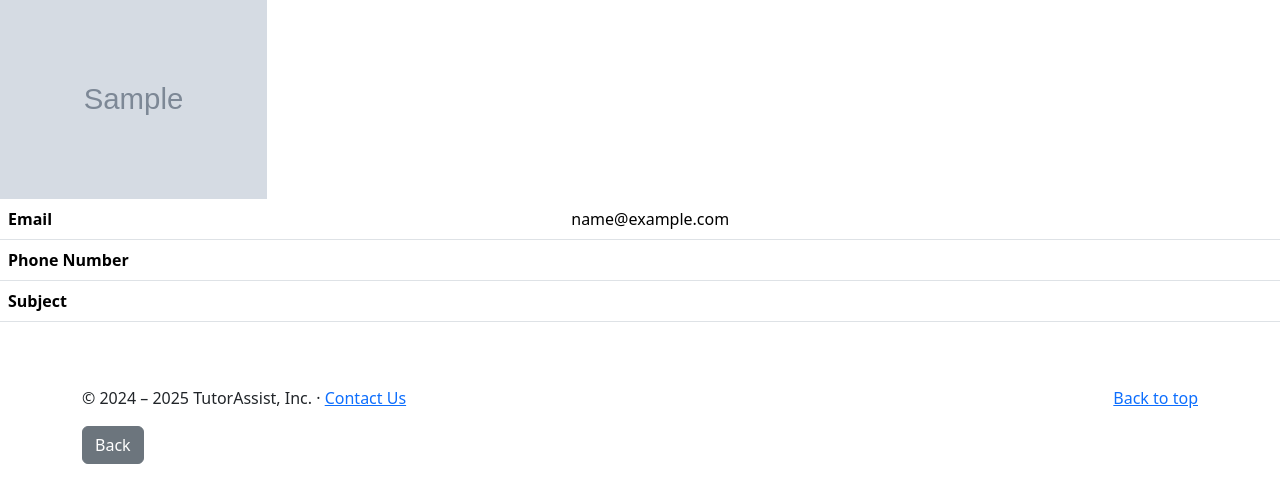
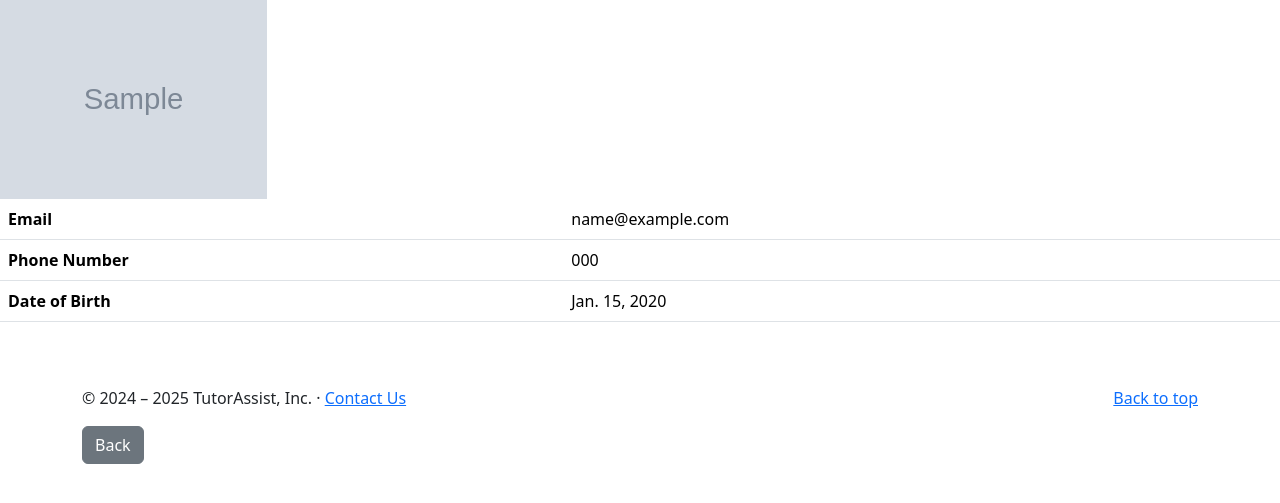
Before and after one commit to Black-Dragon-Kalameet/TutorSystem, a Django app: page /student/sviewprofile/1/ in a window 1280 px wide. Shown: the part 121-624 px from the top of the page. Run offline with Django 5.2, Linux system fonts and the light colour scheme; tables that the repository leaves empty hold one stand-in row (values such as "Sample post"); grey boxes marked "Sample" are stand-in pictures; some libraries are stand-ins or nearby versions.

Commit message:
fixed profile issue

```diff
--- a/main/templates/student/sviewprofile.html
+++ b/main/templates/student/sviewprofile.html
@@ -17,11 +17,11 @@
     </tr>
     <tr>
         <th>Phone Number</th>
-        <td>{{ tutor.phone_number }}</td>
+        <td>{{ student.phone_number }}</td>
     </tr>
     <tr>
-        <th>Subject</th>
-        <td>{{ tutor.subject }}</td>
+        <th>Date of Birth</th>
+        <td>{{ student.date_of_birth }}</td>
     </tr>
 </table>
 
```
Also changed, not shown: 1 other file.
